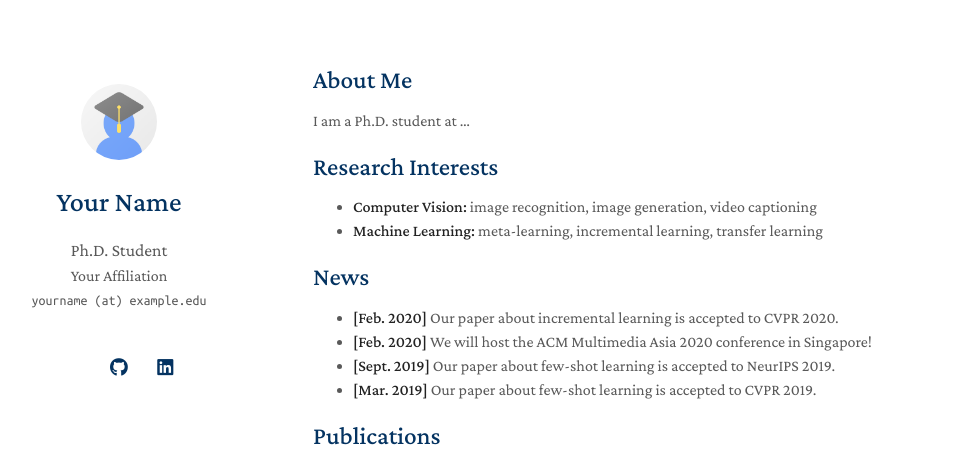
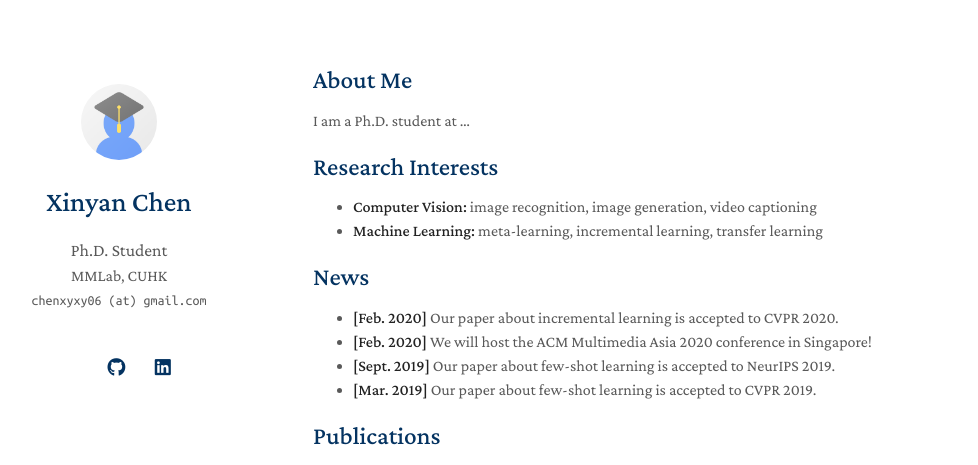
Before and after one commit to xinyan-cxy/xinyan-cxy.github.io, a Jekyll site: the page built from index.md, in a window 1280 px wide. Shown: the top 465 px of the page, without its empty margins (157-1135 px from the left). Built offline with Jekyll 4.4.1, drawn with Linux system fonts in a browser that asks for light colours; a style sheet for code colours, icons or effects is not loaded; our own code applies the rules of GitHub Pages for plain Markdown files.

Commit message:
Modify personal details in _config.yml
Updated personal information and links in the configuration file.

```diff
--- a/_config.yml
+++ b/_config.yml
@@ -1,22 +1,21 @@
 # Basic Information
-title: Your Name
+title: Xinyan Chen
 position: Ph.D. Student
-affiliation: Your Affiliation
-email: yourname (at) example.edu
+affiliation: MMLab, CUHK
+email: chenxyxy06 (at) gmail.com
 
 # Search Engine Optimization (SEO)
 # The following information is used to improve the website traffic from search engines, e.g., Google.
 keywords: minimal light
 description: The Minimal Light is a simple and elegant jekyll theme for academic personal homepage.
-canonical: https://minimal-light-theme.yliu.me/
+canonical: https://minimal-light-theme.yliu.me/shia
 
 # Links
 # If you don't need one of them, you may delete the corresponding line.
-google_scholar: https://scholar.google.com/
-cv_link: assets/files/curriculum_vitae.pdf
-github_link: https://github.com/
-linkedin: https://www.linkedin.com/
-twitter: https://twitter.com/
+google_scholar: https://scholar.google.com/citations?user=Ii38p5oAAAAJ&hl=zh-CN
+github_link: https://github.com/xinyan-cxy
+linkedin: https://www.linkedin.com/in/xinyan-chen-b79678338/
+# twitter: https://twitter.com/
 
 # Images (e.g., your profile picture and your website's favicon)
 # "favicon" and "favicon_dark" are used for the light and dark modes, respectively.
@@ -38,7 +37,7 @@ font: "Serif" # or "Sans Serif"
 
 # Google Analytics ID
 # Please remove this if you don't use Google Analytics
-google_analytics: UA-111540567-4
+google_analytics: G-SGCH6VL88F
 
 # Use this project as a remote theme for GitHub Pages
 # See the guide here: https://docs.github.com/en/pages/setting-up-a-github-pages-site-with-jekyll/adding-a-theme-to-your-github-pages-site-using-jekyll
```
